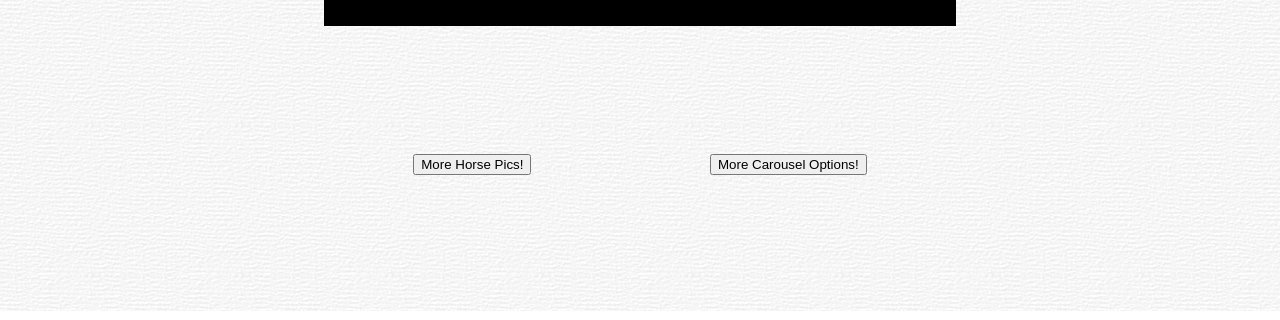
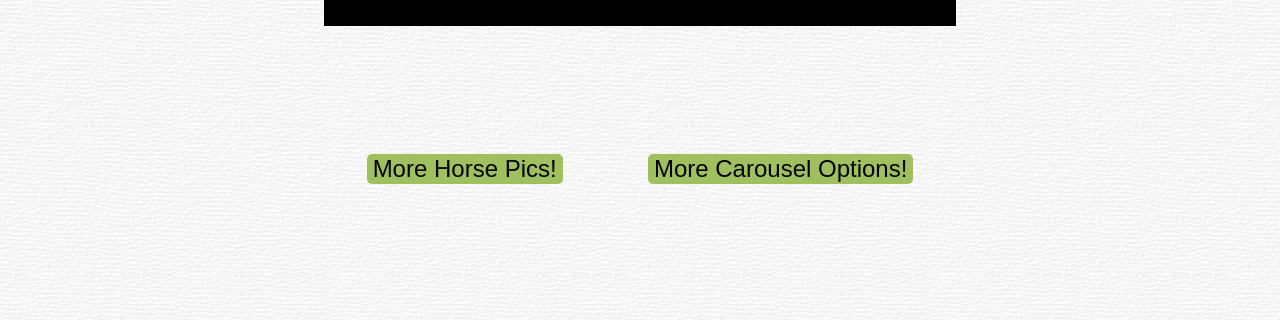
Before and after one commit to joshbang/workshop-caurosel, a plain HTML site: page index.html in a window 1280 px wide. Shown: the part 625-945 px from the top of the page. Drawn offline with nearby package versions, Linux system fonts and the light colour scheme.

Commit message:
readme update and frame

```diff
--- a/carousel.js
+++ b/carousel.js
@@ -1,24 +1,7 @@
 $(document).ready(function(){
-  console.log('ready')
+
   $('.carousel-container').slick({
-
+    autoplay: true
   });
-  $('.slider-for').slick({
- slidesToShow: 1,
- slidesToScroll: 1,
- arrows: false,
- fade: true,
- asNavFor: '.slider-nav'
-});
-$('.slider-nav').slick({
- slidesToShow: 3,
- slidesToScroll: 1,
- asNavFor: '.slider-for',
- dots: true,
- centerMode: true,
- focusOnSelect: true
-});
-
-
 
 });
--- a/index.html
+++ b/index.html
@@ -25,10 +25,10 @@
 
       <section class="button-container">
         <a href="https://unsplash.com/search/horses">
-          <button  type="button" name="button">More Horse Pics!</button>
+          <button  class="link-button" type="button" name="button">More Horse Pics!</button>
         </a>
         <a href="http://kenwheeler.github.io/slick/">
-          <button type="button" name="button">More Carousel Options!</button>
+          <button class="link-button" type="button" name="button">More Carousel Options!</button>
         </a>
       </section>
 
--- a/main.css
+++ b/main.css
@@ -39,3 +39,12 @@ h1, h2, h3, h4, h5, h6 {
   display: flex;
   justify-content: space-around;
 }
+
+.link-button {
+  background: #a0c060;
+  border-radius: 5px;
+  border: none;
+  font-size: 150%;
+
+
+}
```
Also changed, not shown: 1 other file.
